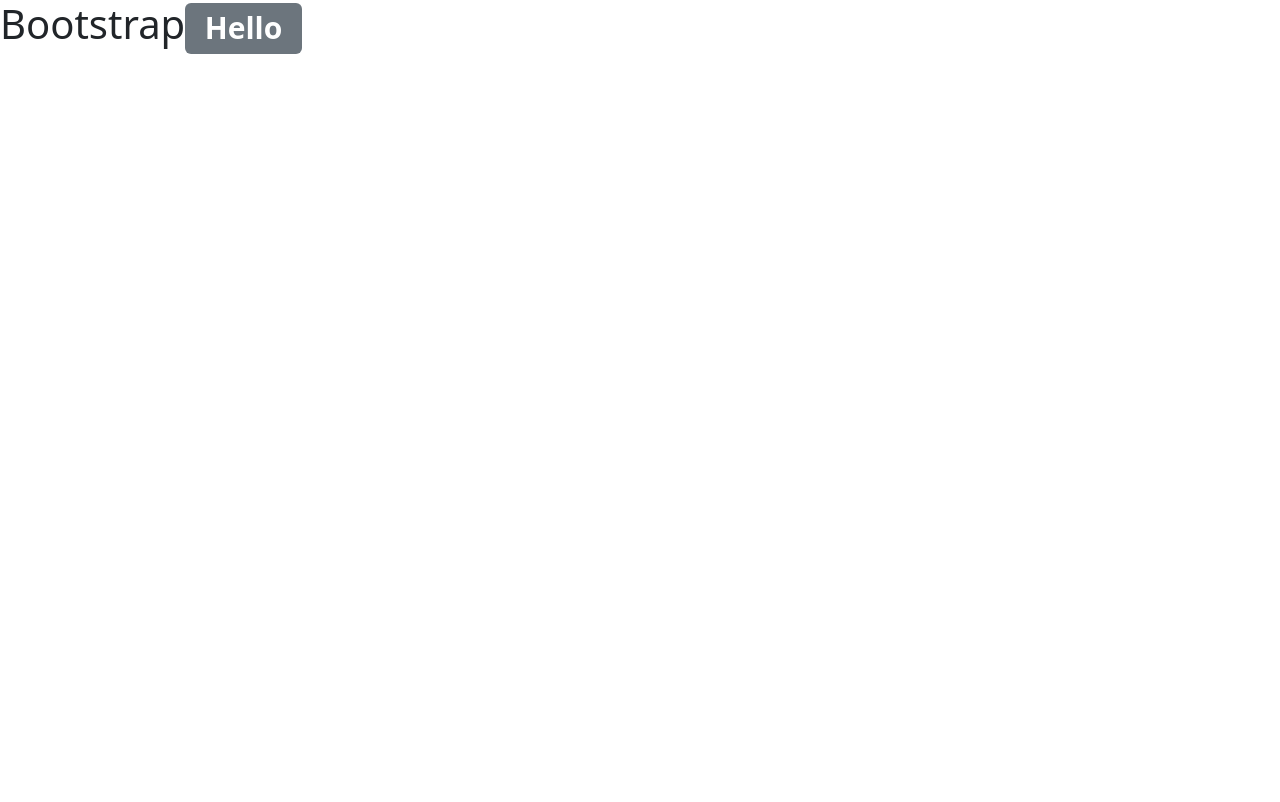
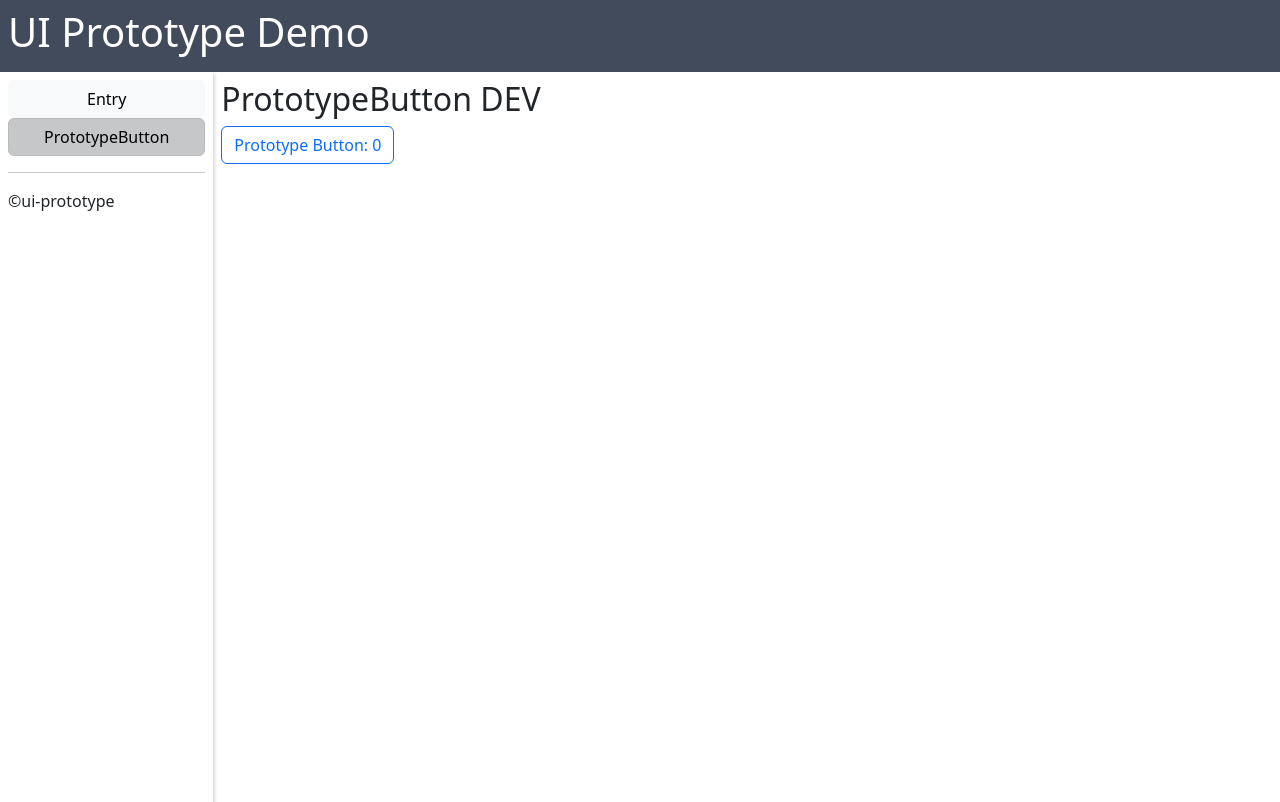
Before and after one commit to 3shin44/ui-prototype, a Vue app: page /#/PrototypeButtonView in a window 1280 px wide. Built offline with nearby package versions, Linux system fonts and the light colour scheme.

Commit message:
merge content from previous projects

```diff
--- a/src/App.vue
+++ b/src/App.vue
@@ -1,19 +1,67 @@
 <template>
   <div id="app">
-    <EntryView />
+    <div class="p-2 ui-prototype-bg-dark">
+      <h1>
+        <router-link to="EntryView" class="text-white text-decoration-none">UI Prototype Demo</router-link>
+      </h1>
+    </div>
+
+    <div class="d-flex">
+      <nav class="d-flex flex-column col-2 p-2 ui-prototype-shadow fill-height">
+        <router-link to="EntryView" class="btn btn-light" :class="{ 'active' : $route.name == 'EntryView' }" >Entry</router-link>
+        <router-link to="PrototypeButtonView" class="btn btn-light" :class="{ 'active' : $route.name == 'PrototypeButtonView' }" >PrototypeButton</router-link>
+        <hr>
+        ©ui-prototype
+      </nav>
+      <div class="col-10 p-2">
+        <router-view />
+      </div>
+    </div>
   </div>
 </template>
 
 <script>
-import EntryView from './views/EntryView.vue'
-
 export default {
   name: 'App',
-  components: {
-    EntryView
+  mounted(){
+    // this.$router.push({name: 'EntryView'})
   }
 }
 </script>
 
-<style>
+<style lang="scss">
+  html, body{
+    background-color: var(--bs-light);
+  }
+
+  .ui-prototype-bg-dark{
+    background-color: rgb(66, 75, 92);
+  }
+
+  .ui-prototype-bg-light{
+    background-color: rgba(66, 75, 92, 0.1);
+  }
+
+  .ui-prototype-shadow{
+    box-shadow: rgba(0, 0, 0, 0.15) 2px 2px 3px;
+  }
+
+  .ui-prototype-row{
+    width: 100%;
+    display: flex;
+    flex-wrap: wrap;
+  }
+
+  h1{
+    margin: 0;
+    font-size: 28px;
+  }
+
+  p{
+    margin: 0;
+  }
+
+  .fill-height{
+    height: calc(100vh - 70px);
+  }
 </style>
--- /dev/null
+++ b/src/components/PrototypeButton.vue
@@ -0,0 +1,22 @@
+<template>
+  <div class="prototype-button">
+    <button class="btn btn-outline-primary" @click="count++">Prototype Button: {{ count }}</button>
+  </div>
+</template>
+
+<script>
+export default {
+  name: 'PrototypeButton',
+  props: {
+  },
+  data(){
+    return {
+      count: 0
+    }
+  }
+}
+</script>
+
+
+<style lang="scss" scoped>
+</style>
--- /dev/null
+++ b/src/router/index.js
@@ -0,0 +1,26 @@
+// Vue Router Entry file
+
+// VueRouter
+import VueRouter from 'vue-router'
+
+//  View pages of component
+import EntryView from "@/views/EntryView.vue"
+import PrototypeButtonView from "@/views/PrototypeButtonView.vue"
+
+// Router path config
+const routes = [
+    {
+        path: '/EntryView',
+        name: 'EntryView',
+        component: EntryView
+    },
+    {
+        path: '/PrototypeButtonView',
+        name: 'PrototypeButtonView',
+        component: PrototypeButtonView
+    }
+]
+const router = new VueRouter({
+    routes
+})
+export default router
--- a/src/views/EntryView.vue
+++ b/src/views/EntryView.vue
@@ -1,14 +1,17 @@
 <template>
   <div class="entry-view">
     <h1>Bootstrap<span class="badge bg-secondary">Hello</span></h1>
+
   </div>
 </template>
 
 <script>
+
 export default {
   name: 'EntryView',
   props: {
-  }
+  },
+  components:{}
 }
 </script>
 
--- /dev/null
+++ b/src/views/PrototypeButtonView.vue
@@ -0,0 +1,20 @@
+<template>
+  <div class="prototype-button-view">
+    <h2>PrototypeButton DEV</h2>
+    <PrototypeButton />
+  </div>
+</template>
+
+<script>
+import PrototypeButton from "@/components/PrototypeButton.vue";
+export default {
+  name: 'PrototypeButtonView',
+  props: {
+  },
+  components:{PrototypeButton}
+}
+</script>
+
+
+<style lang="scss">
+</style>
```
Also changed, not shown: buildScripts/buildLib.js (added, +16 -0 lines), documents/VueComponentExport.md (added, +52 -0 lines), package.json (+5 -3 lines), src/main.js (+7 -0 lines), 2 other files (tests, documents, lock files or other folders).
